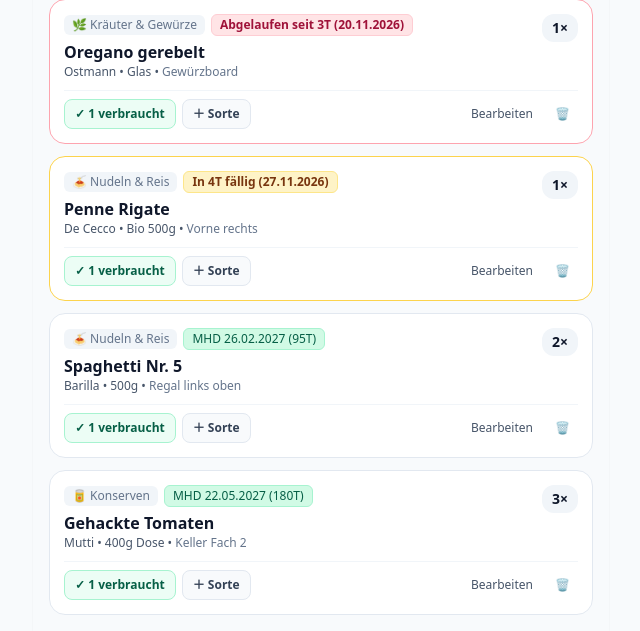
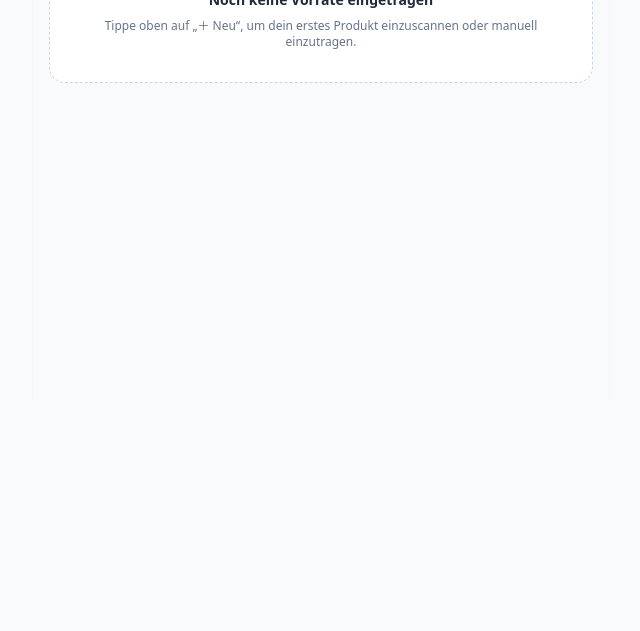
Before and after one commit to GH-Hub123/keller-app, a plain HTML site: page index.html in a window 1280 px wide. Shown: the part 402-1033 px from the top of the page, without its empty margins (319-959 px from the left). After the commit the page ends 800 px from the top, so only its background shows below. Drawn offline with nearby package versions, Linux system fonts and the light colour scheme.

Commit message:
Update index.html

```diff
--- a/index.html
+++ b/index.html
@@ -48,7 +48,7 @@
 
     <!-- Main Content -->
     <main class="flex-1 px-4 py-4 space-y-4 safe-bottom">
-      <!-- Diagnostic / Error Banner (only shows if something breaks) -->
+      <!-- Diagnostic / Error Banner -->
       <div id="js-error-banner" class="hidden rounded-2xl border border-rose-400 bg-rose-100 text-rose-950 p-3 text-xs font-mono"></div>
 
       <!-- Expiration Alert Banner -->
@@ -201,8 +201,8 @@
       </div>
 
       <div class="flex items-center justify-between pt-3 border-t border-slate-100">
-        <button onclick="resetDemoData()" type="button" class="text-xs font-semibold text-rose-600">
-          Beispieldaten wiederherstellen
+        <button onclick="clearAllData()" type="button" class="text-xs font-semibold text-rose-600">
+          Alle Daten leeren
         </button>
         <button onclick="saveSettings()" type="button" class="bg-slate-900 active:bg-slate-800 text-white text-xs font-semibold px-4 py-2.5 rounded-xl">
           Speichern
@@ -211,7 +211,6 @@
     </div>
   </div>
 
-  <!-- Load Scanner Library asynchronously so it NEVER blocks app buttons -->
   <script src="https://unpkg.com/html5-qrcode@2.3.8/html5-qrcode.min.js" async></script>
 
   <script>
@@ -268,48 +267,7 @@
           warningDays: 7,
           groupByCategory: false
         },
-        items: [
-          {
-            id: 'demo-1',
-            category: 'nudeln-reis',
-            name: 'Spaghetti Nr. 5',
-            brand: 'Barilla • 500g',
-            quantity: 2,
-            expiryDate: daysFromNowISO(95),
-            notes: 'Regal links oben',
-            barcode: '8076809513726'
-          },
-          {
-            id: 'demo-2',
-            category: 'nudeln-reis',
-            name: 'Penne Rigate',
-            brand: 'De Cecco • Bio 500g',
-            quantity: 1,
-            expiryDate: daysFromNowISO(4),
-            notes: 'Vorne rechts',
-            barcode: ''
-          },
-          {
-            id: 'demo-3',
-            category: 'kraeuter-gewuerze',
-            name: 'Oregano gerebelt',
-            brand: 'Ostmann • Glas',
-            quantity: 1,
-            expiryDate: daysFromNowISO(-3),
-            notes: 'Gewürzboard',
-            barcode: ''
-          },
-          {
-            id: 'demo-4',
-            category: 'konserven',
-            name: 'Gehackte Tomaten',
-            brand: 'Mutti • 400g Dose',
-            quantity: 3,
-            expiryDate: daysFromNowISO(180),
-            notes: 'Keller Fach 2',
-            barcode: ''
-          }
-        ]
+        items: []
       };
     }
 
@@ -524,8 +482,8 @@
         listContainer.innerHTML =
           '<div class="bg-white rounded-2xl border border-dashed border-slate-300 p-8 text-center space-y-2">' +
           '<div class="text-3xl">🫙</div>' +
-          '<div class="font-semibold text-slate-800 text-sm">Keine passenden Vorräte gefunden</div>' +
-          '<p class="text-xs text-slate-500">Tippe oben auf „＋ Neu“, um ein Produkt einzuscannen oder manuell einzutragen.</p>' +
+          '<div class="font-semibold text-slate-800 text-sm">Noch keine Vorräte eingetragen</div>' +
+          '<p class="text-xs text-slate-500">Tippe oben auf „＋ Neu“, um dein erstes Produkt einzuscannen oder manuell einzutragen.</p>' +
           '</div>';
         return;
       }
@@ -889,7 +847,7 @@
       render();
     }
 
-    function resetDemoData() {
+    function clearAllData() {
       state = createDefaultState();
       persist();
       closeSettingsModal();
@@ -929,7 +887,6 @@
       reader.readAsText(file);
     }
 
-    // Initial render
     render();
   </script>
 </body>
```
